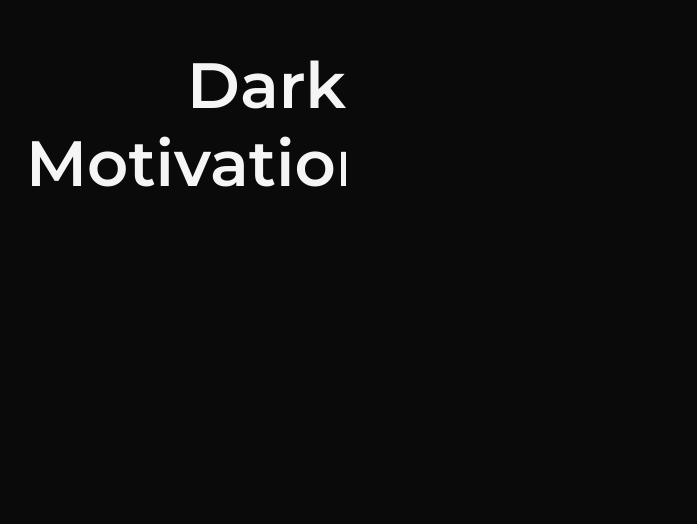
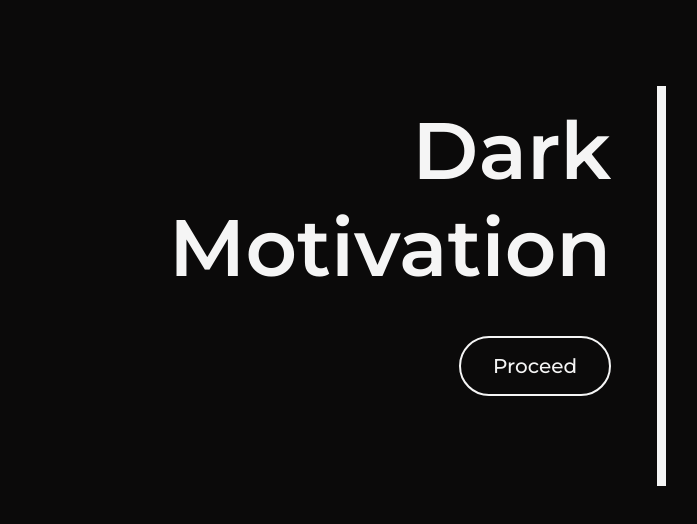
Before and after one commit to krystiano13/dark-motivation, a React (Create React App) app: page / in a window 1280 px wide. Shown: the part 114-638 px from the top of the page, without its empty margins (294-991 px from the left). Built offline with nearby package versions, Linux system fonts and the light colour scheme.

Commit message:
create title screen

```diff
--- a/src/App.tsx
+++ b/src/App.tsx
@@ -2,12 +2,17 @@ import React from 'react';
 import { Main } from './components/Universal/Main';
 import { HomeWrap } from "./components/Home/HomeWrap";
 import { Title } from "./components/Home/Title";
+import { HomeButton } from "./components/Home/HomeButton";
 
 const App = () => {
     return (
         <Main>
             <HomeWrap>
-                <Title>Dark Motivation</Title>
+                <Title>
+                    Dark Motivation
+                    <br />
+                    <HomeButton>Proceed</HomeButton>
+                </Title>
             </HomeWrap>
         </Main>
     );
--- /dev/null
+++ b/src/components/Home/HomeButton.ts
@@ -0,0 +1,13 @@
+import styled from 'styled-components';
+
+export const HomeButton = styled.button`
+  padding : 1rem;
+  border-radius: 2rem;
+  background-color: transparent;
+  color: whitesmoke;
+  cursor: pointer;
+  padding-left : 2rem;
+  padding-right : 2rem;
+  font-size : 1.25rem;
+  border : solid whitesmoke 2px;
+`;
--- a/src/components/Home/HomeWrap.ts
+++ b/src/components/Home/HomeWrap.ts
@@ -2,7 +2,14 @@ import styled from 'styled-components';
 
 export const HomeWrap = styled.div`
   width : 50%;
-  height : 75%;
-  position: relative;
-  margin-top : 12.5%;
+  height : 50%;
+  border-right: whitesmoke solid 0.6rem;
+  padding : 1rem;
+
+  @media screen and (max-width : 992px) {
+    width : 90%;
+    border-right: whitesmoke solid 0.4rem;
+    padding : 0.75rem;
+    margin-top : 25%;
+  }
 `;
--- a/src/components/Home/Title.ts
+++ b/src/components/Home/Title.ts
@@ -1,10 +1,20 @@
 import styled from 'styled-components';
 
 export const Title = styled.h1`
-  font-size : 4rem;
+  font-size : 5rem;
   font-weight: 600;
   text-align: right;
   margin : 0;
-  max-width: 50%;
-  margin-left : 50%;
+  max-width: 90%;
+  margin-left : 5%;
+
+  @media screen and (min-width : 1600px) {
+    font-size : 7rem;
+  }
+
+  @media screen and (max-width : 992px) {
+    font-size : 3.8rem;
+    max-width: 80%;
+    margin-left : 10%;
+  }
 `;
--- a/src/components/Universal/Main.ts
+++ b/src/components/Universal/Main.ts
@@ -9,4 +9,7 @@ export const Main = styled.main`
   padding : 0;
   background-color: var(--bg);
   color: whitesmoke;
+  display: flex;
+  justify-content: center;
+  align-items: center;
 `;
```
